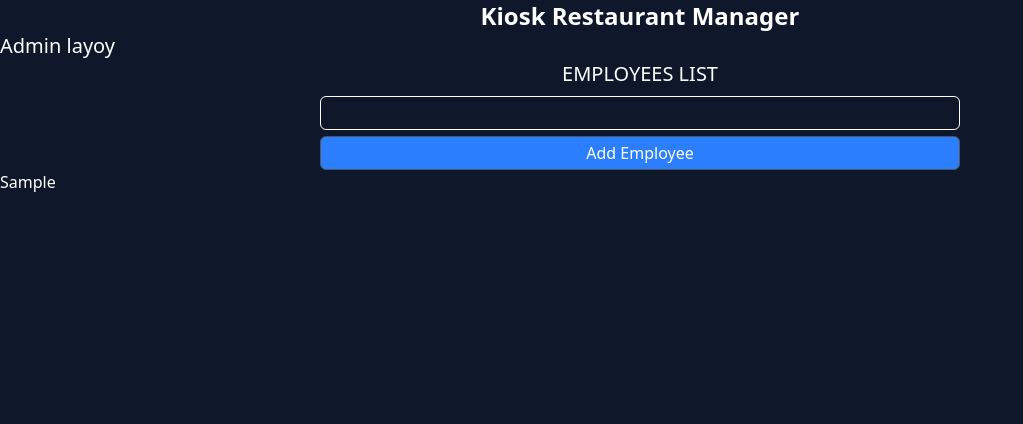
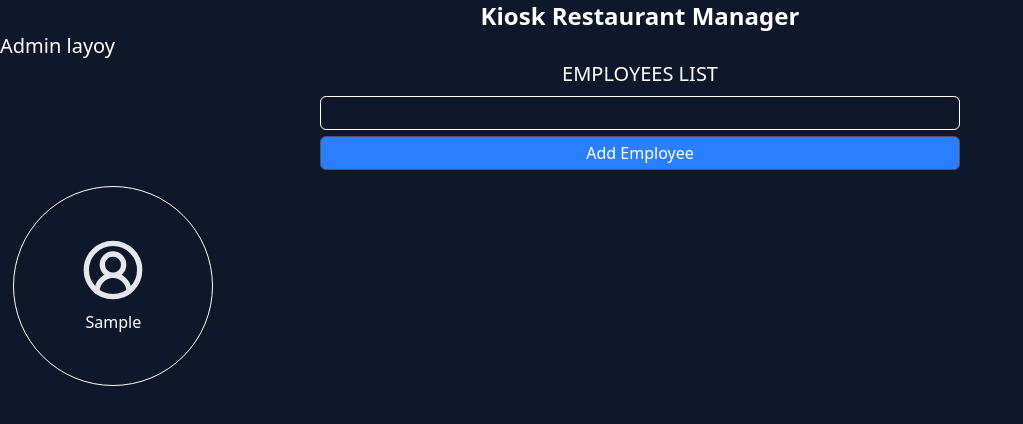
Before and after one commit to FrancescoPalazzo97/kiosk-restaurant-manager, a React (Vite) app: page /admin/employees in a window 1280 px wide. Both pictures are taken after typing "Sample" into the empty fields and a click on the button "Add Employee". Shown: the top 424 px of the page, without its empty margins (0-1023 px from the left). Built offline with nearby package versions, Linux system fonts and the light colour scheme.

Commit message:
- update employees page - add employees details page

```diff
--- /dev/null
+++ b/src/components/EmployeeCard.tsx
@@ -0,0 +1,20 @@
+import { CircleUserRound } from "lucide-react";
+import { Link } from "react-router-dom";
+import type { Employee } from "../models/employees.model";
+
+type EmployeeCardProps = {
+    employee: Employee;
+};
+
+export function EmployeeCard({ employee }: EmployeeCardProps) {
+    return (
+        <div>
+            <Link to={`/admin/employees/${employee.id}`}>
+                <div className="flex flex-col items-center justify-center gap-2 p-4 w-50 h-50 border rounded-full shadow-sm mx-auto">
+                    <CircleUserRound className="size-16 text-gray-200" />
+                    <span className="font-medium">{employee.fullname}</span>
+                </div>
+            </Link>
+        </div>
+    );
+}
--- /dev/null
+++ b/src/pages/EmployeeDetailsPage.tsx
@@ -0,0 +1,22 @@
+import { useParams } from "react-router-dom";
+import { store } from "../store/store";
+
+export function EmployeeDetailsPage() {
+    const employees = store(s => s.employees)
+    const { id } = useParams();
+
+    const employee = employees.find(e => e.id === id);
+
+    if (!employee) {
+        return (
+            <p>404 | Employee Not Found</p>
+        )
+    }
+
+    return (
+        <>
+            <p>{employee.fullname}</p>
+            <p>{employee.pinCode}</p>
+        </>
+    )
+}
--- a/src/pages/EmployeesPage.tsx
+++ b/src/pages/EmployeesPage.tsx
@@ -1,5 +1,6 @@
 import { useRef } from "react";
 import { store } from "../store/store";
+import { EmployeeCard } from "../components/EmployeeCard";
 
 export function EmployeesPage() {
     const employees = store((s) => s.employees);
@@ -33,9 +34,11 @@ export function EmployeesPage() {
                     Add Employee
                 </button>
             </div>
-            <ul>
+            <ul className="grid grid-cols-1 md:grid-cols-3 lg:grid-cols-4 xl:grid-cols-6 gap-y-4 mt-4 mx-2">
                 {employees.map((employee) => (
-                    <li key={employee.id}>{employee.fullname}</li>
+                    <li key={employee.id}>
+                        <EmployeeCard employee={employee} />
+                    </li>
                 ))}
             </ul>
         </div>
```
